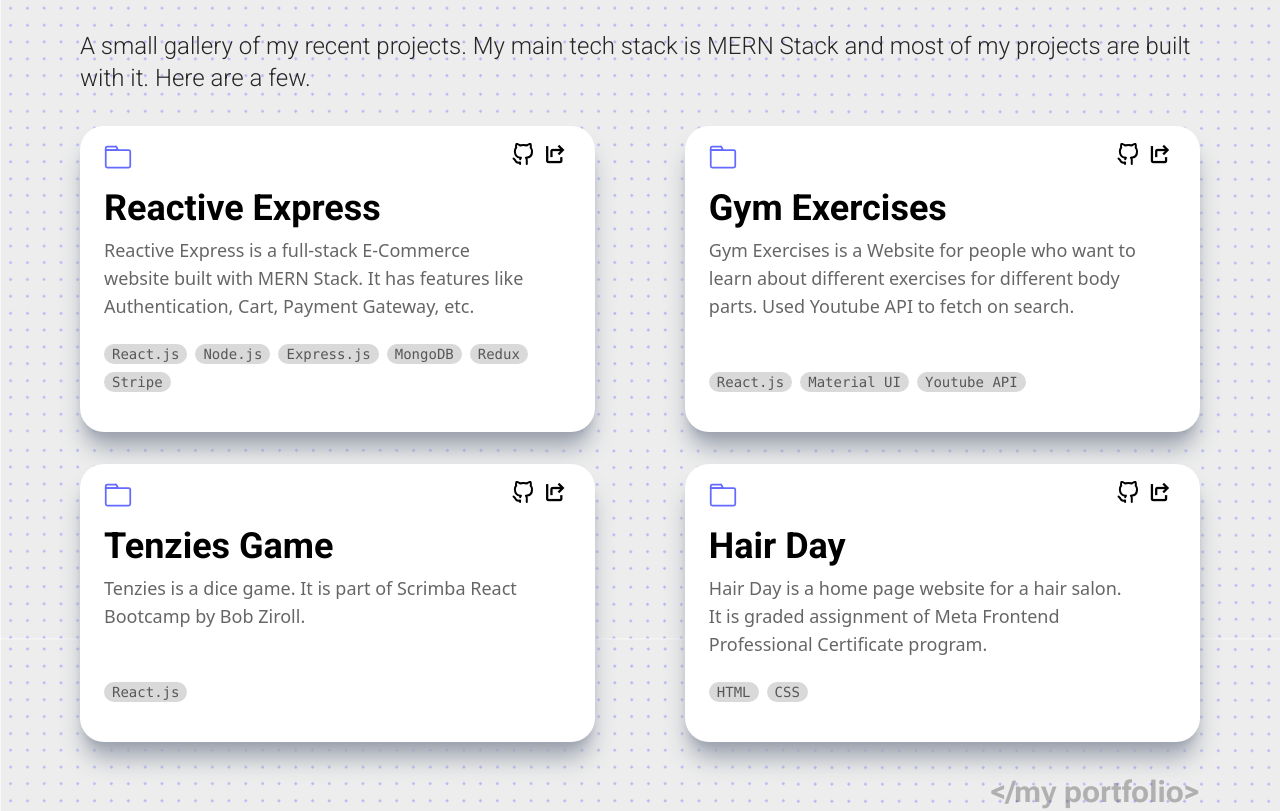
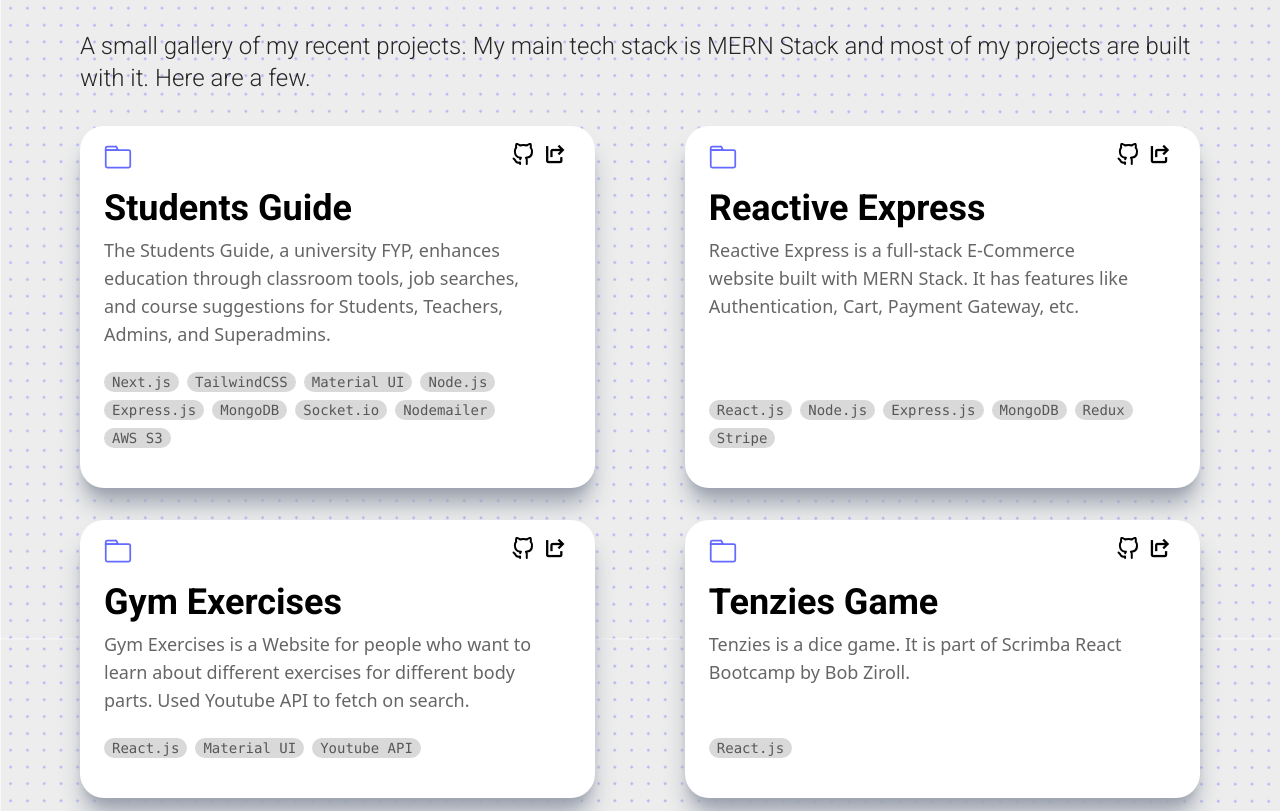
Before and after one commit to labheshwar/personal-portfolio, a React (Vite) app: page / in a window 1280 px wide. Shown: the part 1182-1993 px from the top of the page. Built offline with nearby package versions, Linux system fonts and the light colour scheme; a web font is replaced by a local one.

Commit message:
Added a project

```diff
--- a/src/config.js
+++ b/src/config.js
@@ -1,4 +1,22 @@
 export const portfolioData = [
+  {
+    name: 'Students Guide',
+    description:
+      'The Students Guide, a university FYP, enhances education through classroom tools, job searches, and course suggestions for Students, Teachers, Admins, and Superadmins.',
+    techStack: [
+      'Next.js',
+      'TailwindCSS',
+      'Material UI',
+      'Node.js',
+      'Express.js',
+      'MongoDB',
+      'Socket.io',
+      'Nodemailer',
+      'AWS S3',
+    ],
+    githubLink: 'https://github.com/labheshwar/students-guide',
+    demoLink: 'https://students-guide.vercel.app',
+  },
   {
     name: 'Reactive Express',
     description:
@@ -43,8 +61,8 @@ export const portfolioData = [
 export const experience = [
   {
     position: 'Associate Software Engineer',
-    company: "PaysysLabs",
-    duration: 'Oct-2023 to Present'
+    company: 'PaysysLabs',
+    duration: 'Oct-2023 to Present',
   },
   {
     position: 'Frontend Developer',
```
Also changed, not shown: index.html (line endings or trailing spaces).
